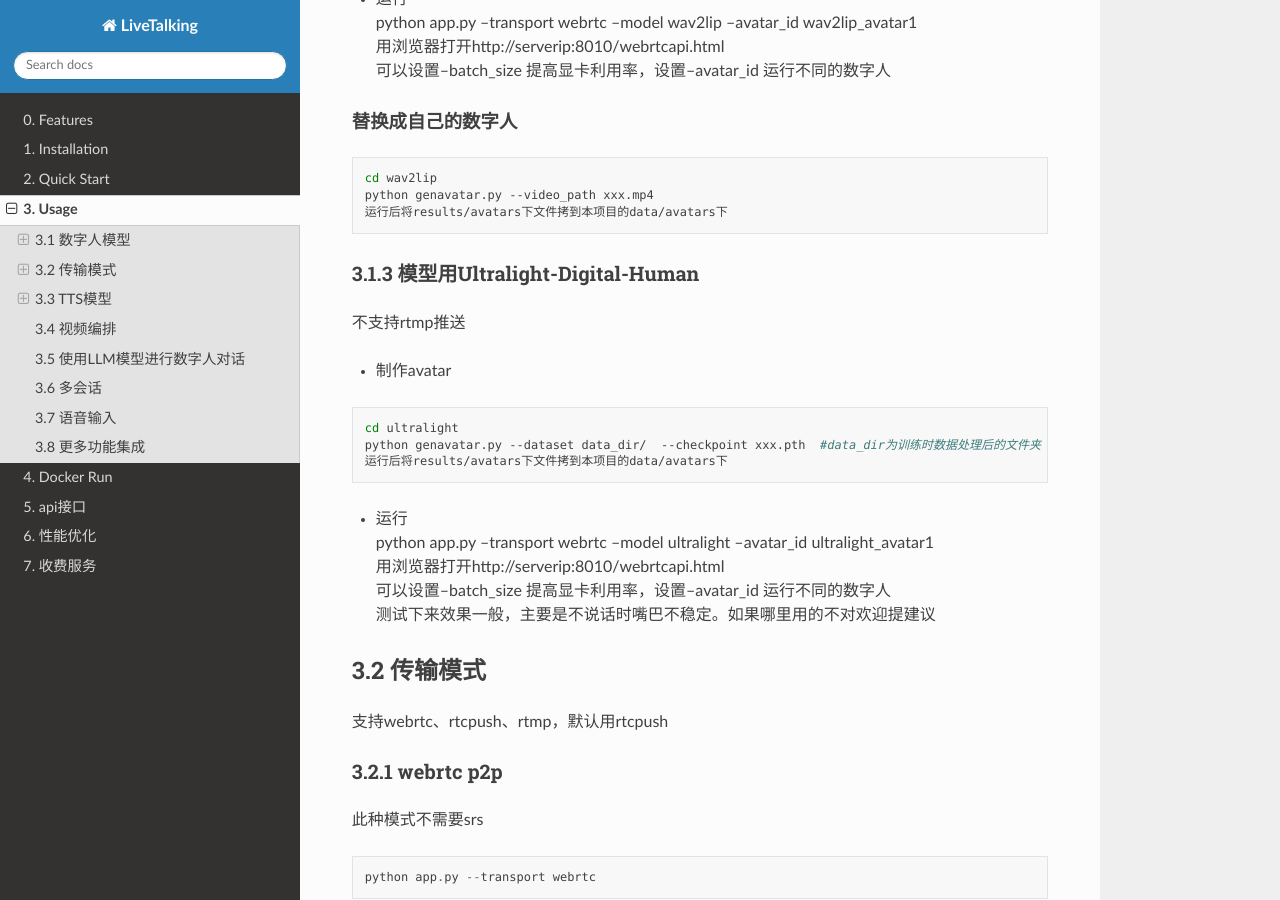
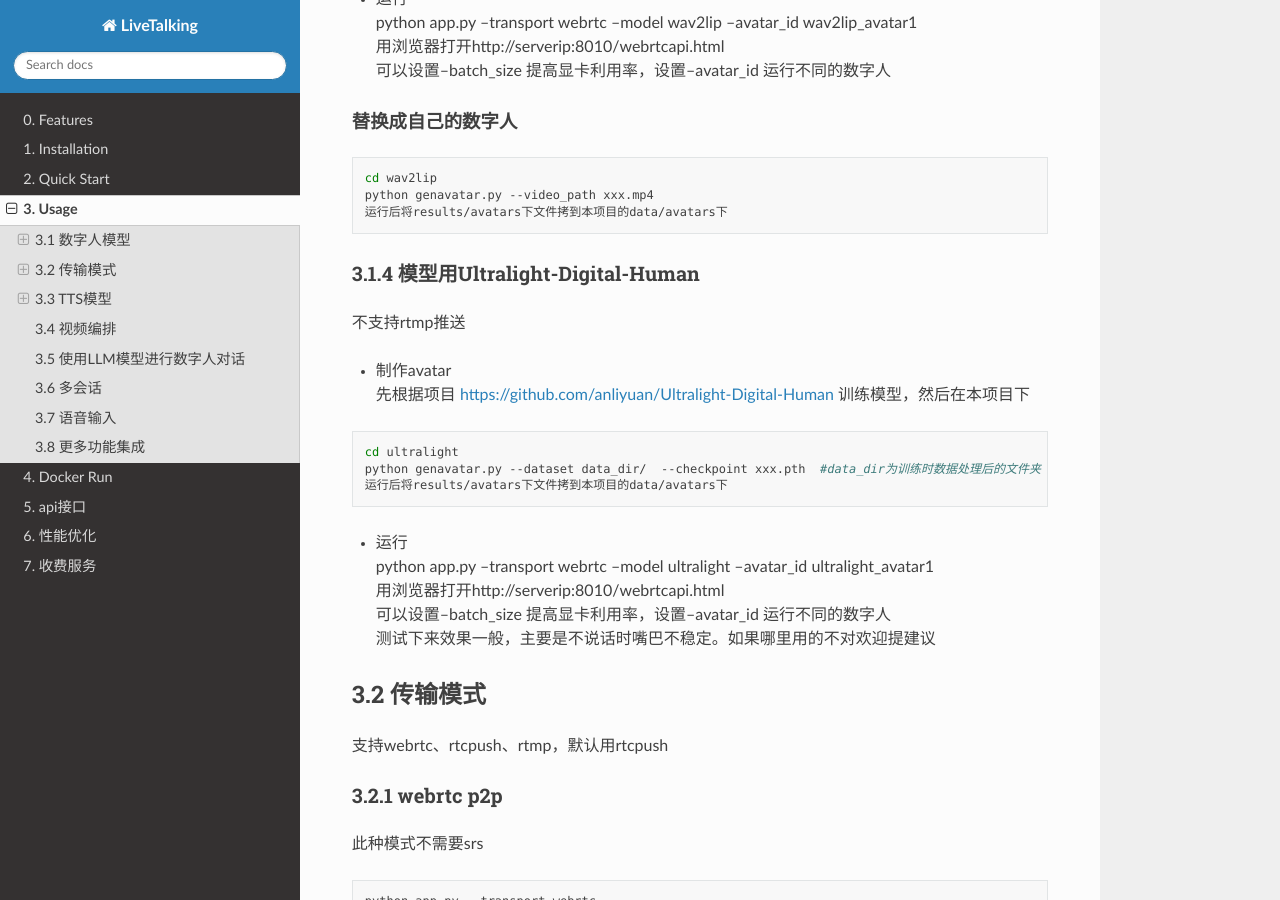
Before and after one commit to lipku/livetalking-doc, a Sphinx documentation site: the page built from docs/source/usage.md, in a window 1280 px wide and 900 px high, scrolled down 2645 px. Built offline with Sphinx 7.4.7 and the Read the Docs theme 3.1.0, drawn with Linux system fonts in a browser that asks for light colours.

Commit message:
update doc

````diff
--- a/docs/source/usage.md
+++ b/docs/source/usage.md
@@ -99,9 +99,10 @@ python genavatar.py --video_path xxx.mp4
 运行后将results/avatars下文件拷到本项目的data/avatars下
 ```
 
-#### 3.1.3 模型用Ultralight-Digital-Human
+#### 3.1.4 模型用Ultralight-Digital-Human
 不支持rtmp推送
 - 制作avatar
+先根据项目 <https://github.com/anliyuan/Ultralight-Digital-Human> 训练模型，然后在本项目下
 ```bash
 cd ultralight
 python genavatar.py --dataset data_dir/  --checkpoint xxx.pth  #data_dir为训练时数据处理后的文件夹
````
